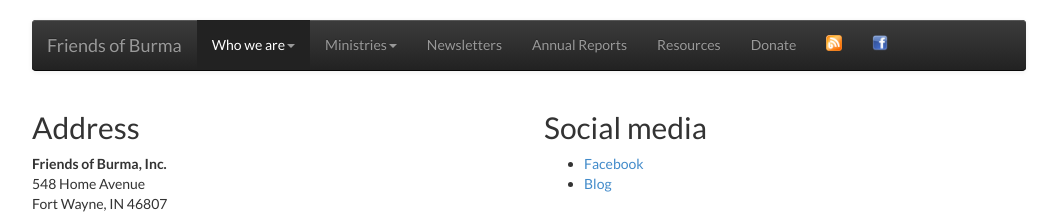
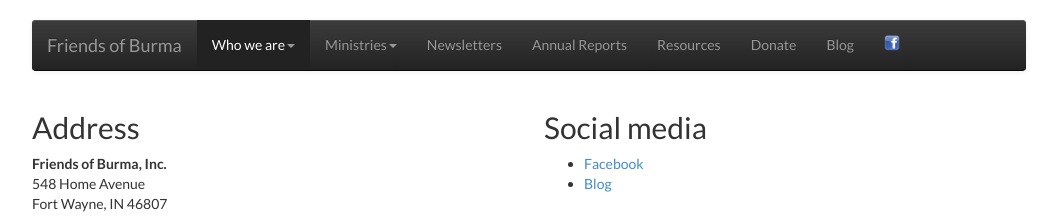
Before and after one commit to friendsofburma/friendsofburma.github.io, a Jekyll site: the page built from _pages/contact.html, in a window 1280 px wide. Shown: the top 216 px of the page, without its empty margins (111-1168 px from the left). Built offline with Jekyll 4.4.1, drawn with Linux system fonts in a browser that asks for light colours.

Commit message:
blog link.

```diff
--- a/_includes/_menu.html
+++ b/_includes/_menu.html
@@ -43,7 +43,7 @@
                             <a href="/donate">Donate</a>
                         </li>
                         <li>
-                            <a href="http://blog.friendsofburma.org" target="_blank"><img alt="Blog" height="16" src="/static/img/icons/blog.png"/></a>
+                            <a href="http://blog.friendsofburma.org" target="_blank">Blog</a>
                         </li>
                         <li>
                             <a href="https://www.facebook.com/Friends-of-Burma-Inc-533976606619004/" target="_blank">
```
